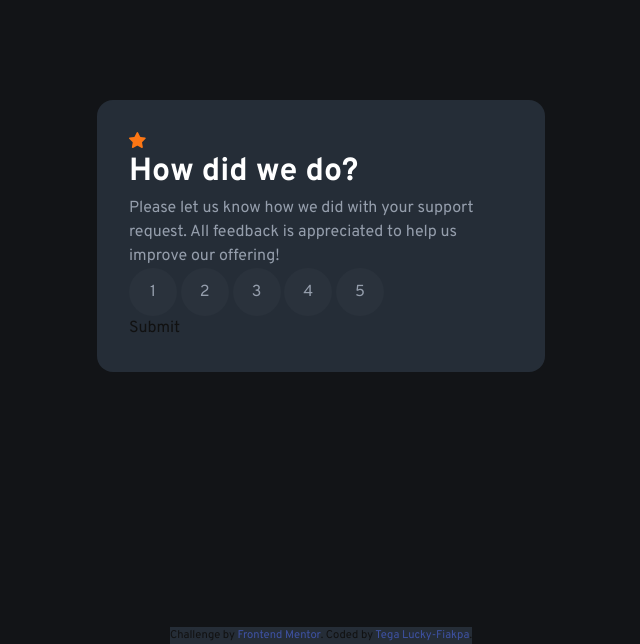
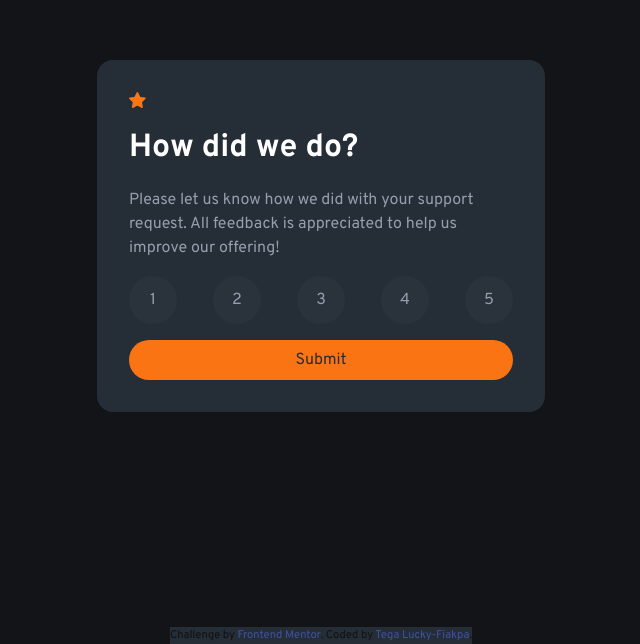
Before and after one commit to tegxy/interactive-rating-component-main, a plain HTML site: page index.html in a window 1280 px wide. Shown: the part 156-800 px from the top of the page, without its empty margins (319-959 px from the left). Drawn offline with Linux system fonts and the light colour scheme.

Commit message:
index css done

```diff
--- a/css/_main.scss
+++ b/css/_main.scss
@@ -4,6 +4,9 @@ main {
   margin: auto 0;
   padding: 2rem;
   border-radius: 1rem;
+  display: flex;
+  flex-direction: column;
+  gap: 1em;
 
   h1 {
     color: var(--white-text-color);
@@ -12,6 +15,12 @@ main {
   p {
     color: var(--grey-text-color);
   }
+}
+
+.rating {
+  width: 100%;
+  display: flex;
+  justify-content: space-between;
 }
 
 button {
@@ -27,3 +36,13 @@ button:hover {
   background-color: var(--orange-text-color);
   color: var(--main-background-color);
 }
+
+.submitButton {
+  background-color: var(--orange-text-color);
+  color: var(--main-background-color);
+  width: 100%;
+  display: flex;
+  justify-content: center;
+  border-radius: 2rem;
+  padding: 0.5rem;
+}
--- a/index.html
+++ b/index.html
@@ -39,14 +39,14 @@
             feedback is appreciated to help us improve our offering!
           </p>
         </div>
-        <div>
+        <div class="rating">
           <button>1</button>
           <button>2</button>
           <button>3</button>
           <button>4</button>
           <button>5</button>
         </div>
-        <div>
+        <div class="submitButton">
           <a href="thankyou.html" target="_blank">Submit</a>
         </div>
       </main>
```
Also changed, not shown: css/style.css, 1 other file.
